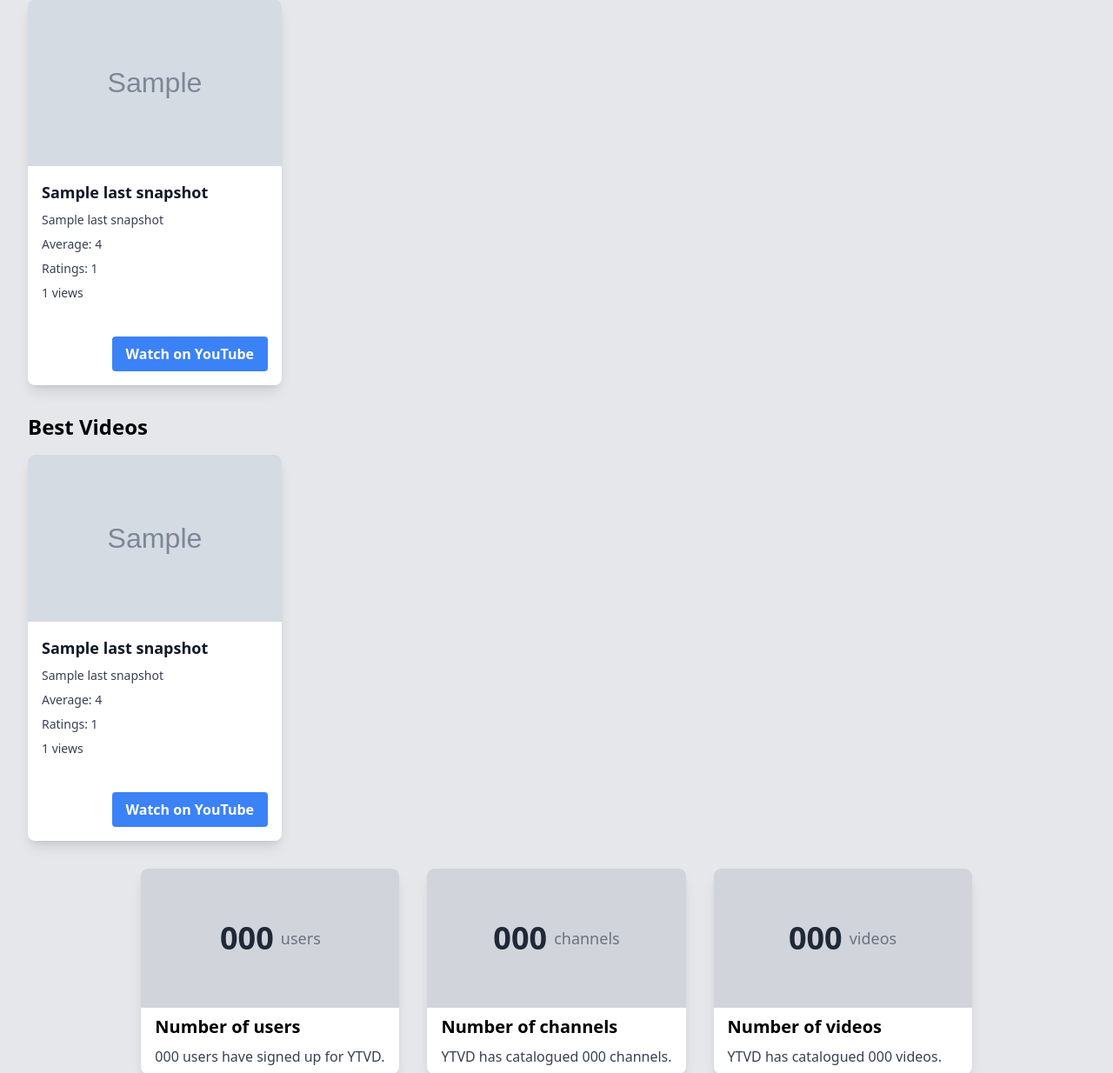
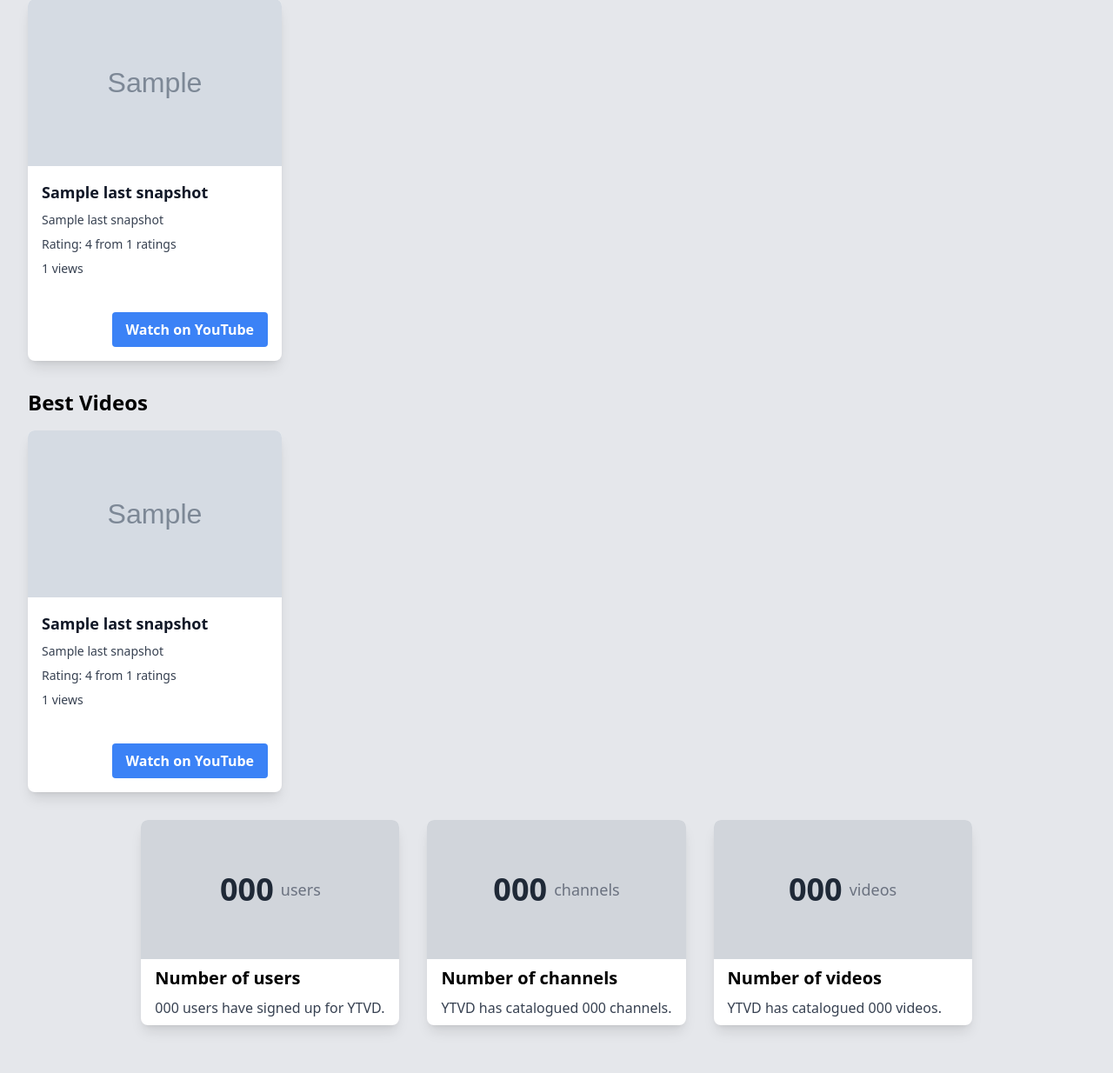
Before and after one commit to dbeley/tuberank, a Django app: template ratings/templates/homepage.html in a window 1280 px wide. Shown: the part 293-1527 px from the top of the page at 87% size. Run offline with Django 4.2, Linux system fonts and the light colour scheme; the template is opened without the code that fills it: most values are stand-ins (such as "Sample title", 1, 10 or a date in 2020); grey boxes marked "Sample" are stand-in pictures; style sheets or scripts are compiled from the project's sources; some libraries are stand-ins or nearby versions.

Commit message:
Fix templates

```diff
--- a/ratings/templates/homepage.html
+++ b/ratings/templates/homepage.html
@@ -23,8 +23,9 @@
                     <h3 class="font-semibold text-gray-900 mb-2 text-lg">{{ video.last_snapshot.title_en }}</h3>
                 </a>
                 <a href="{% url 'channel_details' pk=video.channel.id %}"> <p class="text-gray-700 text-sm mb-2">{{ video.channel.last_snapshot.name_en }}</p></a>
-                <p class="text-gray-700 text-sm mb-2">Average: {{ video.average_rating }}</p>
-                <p class="text-gray-700 text-sm mb-2">Ratings: {{ video.ratings.count }}</p>
+                {% if not video.ratings.count == 0 %}
+                <p class="text-gray-700 text-sm mb-2">Rating: {{ video.average_rating }} from {{ video.ratings.count }} ratings</p>
+                {% endif %}
                 <p class="text-gray-700 text-sm mb-2">{{ video.last_snapshot.count_views|intcomma }} views</p>
             </div>
             <div class="flex justify-end p-4">
@@ -54,8 +55,9 @@
                     <h3 class="font-semibold text-gray-900 mb-2 text-lg">{{ video.last_snapshot.title_en }}</h3>
                 </a>
                 <a href="{% url 'channel_details' pk=video.channel.id %}"> <p class="text-gray-700 text-sm mb-2">{{ video.channel.last_snapshot.name_en }}</p></a>
-                <p class="text-gray-700 text-sm mb-2">Average: {{ video.average_rating }}</p>
-                <p class="text-gray-700 text-sm mb-2">Ratings: {{ video.ratings_count }}</p>
+                {% if not video.ratings.count == 0 %}
+                <p class="text-gray-700 text-sm mb-2">Rating: {{ video.average_rating }} from {{ video.ratings.count }} ratings</p>
+                {% endif %}
                 <p class="text-gray-700 text-sm mb-2">{{ video.last_snapshot.count_views|intcomma }} views</p>
             </div>
             <div class="flex justify-end p-4">
--- a/ratings/templates/video_rating.html
+++ b/ratings/templates/video_rating.html
@@ -41,7 +41,7 @@
         <label class="block text-gray-700 font-bold mb-2" for="review_body">
             Review
         </label>
-        <textarea class="shadow appearance-none border rounded w-full py-2 px-3 text-gray-700 leading-tight focus:outline-none focus:shadow-outline" id="review_body" name="review_body" rows="5" placeholder="Enter your review maxlength="5000">{{ serializer.data.review_body }}</textarea>
+        <textarea class="shadow appearance-none border rounded w-full py-2 px-3 text-gray-700 leading-tight focus:outline-none focus:shadow-outline" id="review_body" name="review_body" rows="5" placeholder="Enter your review" maxlength="5000">{{ serializer.data.review_body }}</textarea>
     </div>
 
     <div class="flex justify-start">
```
